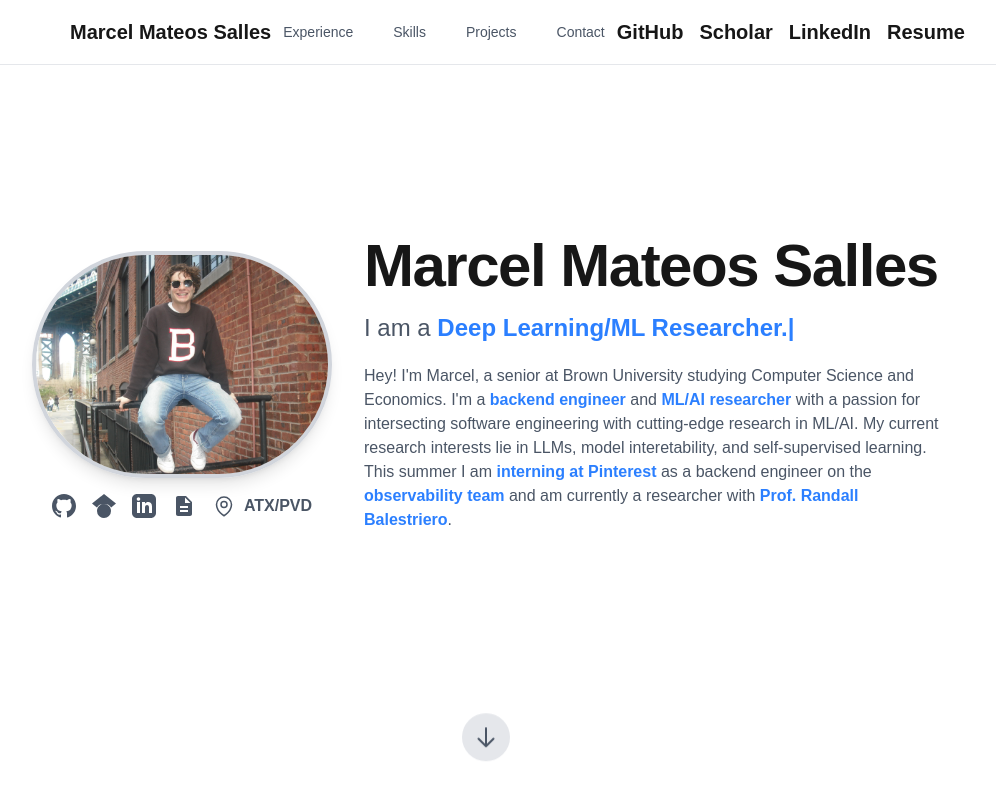
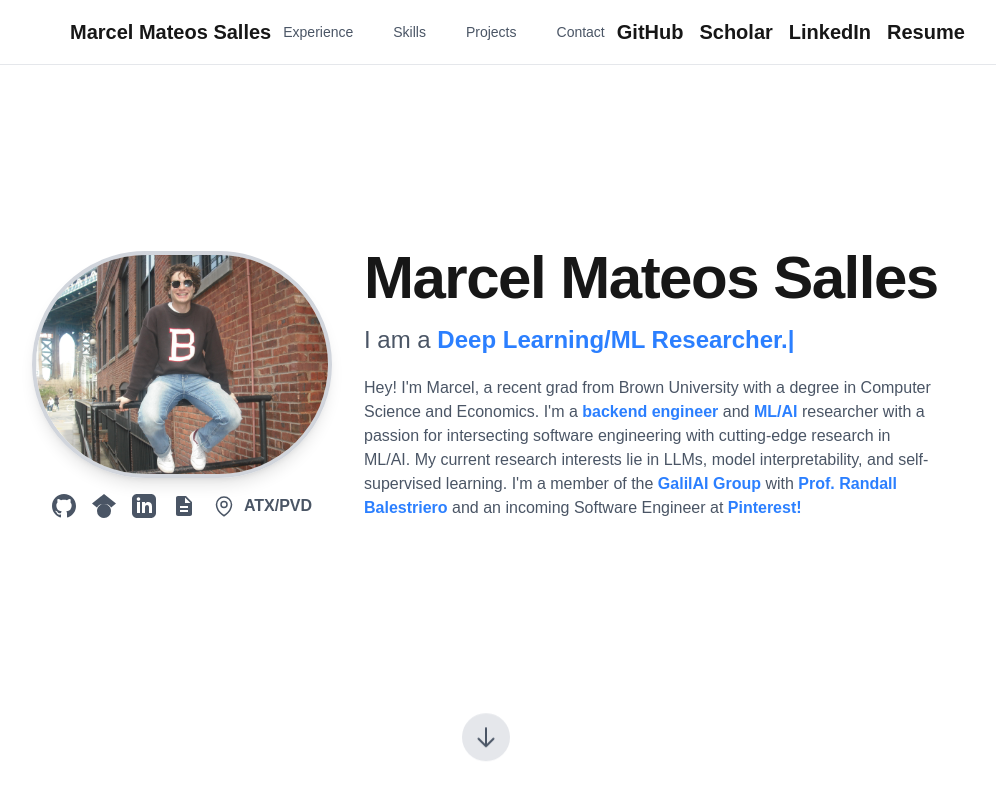
Before and after one commit to MarcelMatsal/marcel-website, a Next.js app: page / in a window 1280 px wide. Shown: the top 788 px of the page, without its empty margins (154-1150 px from the left). Built offline with nearby package versions, Linux system fonts and the light colour scheme.

Commit message:
update to the about section

```diff
--- a/src/components/HomeAndAbout.tsx
+++ b/src/components/HomeAndAbout.tsx
@@ -152,11 +152,11 @@ export default function HomeAndAboutSection() {
 
         {/* About Text */}
         <p className="text-gray-600 dark:text-gray-300 mt-1">
-          Hey! I&apos;m Marcel, a senior at Brown University studying Computer Science and Economics.
-          I&apos;m a <span className="text-blue-500 font-bold">backend engineer</span> and  <span className="text-blue-500 font-bold">ML/AI researcher </span> with a passion for intersecting software
+          Hey! I&apos;m Marcel, a recent grad from Brown University with a degree in Computer Science and Economics.
+          I&apos;m a <span className="text-blue-500 font-bold">backend engineer</span> and <span className="text-blue-500 font-bold">ML/AI</span> researcher with a passion for intersecting software
           engineering with cutting-edge research in ML/AI. My current research interests lie in
-          LLMs, model interetability, and self-supervised learning. This summer I am <span className="text-blue-500 font-bold"> interning at Pinterest </span> as a backend engineer on the <span className="text-blue-500 font-bold"> observability team </span> and am currently
-          a researcher with <a href="https://randallbalestriero.github.io/" target="_blank" rel="noopener noreferrer" className="text-blue-500 font-bold hover:underline">Prof. Randall Balestriero</a>.
+          LLMs, model interpretability, and self-supervised learning. I&apos;m a member of the <a href="https://galilai-group.github.io/" target="_blank" rel="noopener noreferrer" className="text-blue-500 font-bold hover:underline">GalilAI Group </a>with <a href="https://randallbalestriero.github.io/" target="_blank" rel="noopener noreferrer" className="text-blue-500 font-bold hover:underline">Prof. Randall Balestriero</a> and an incoming Software Engineer
+          at <span className="text-blue-500 font-bold">Pinterest!</span>
         </p>
       </div>
 
```
